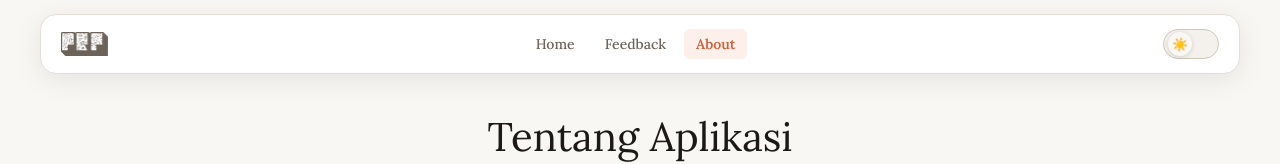
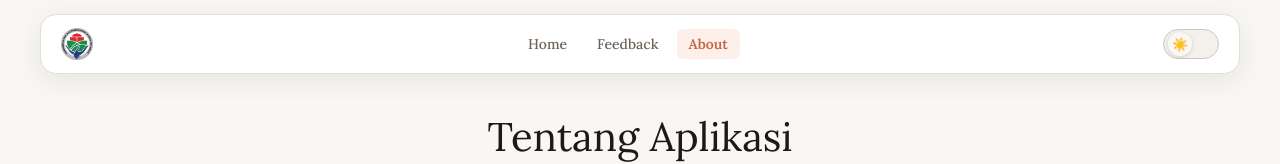
Before and after one commit to dendyadinirwana/kang-event, a React (Vite) app: page /about in a window 1280 px wide. Shown: the top 164 px of the page. Built offline with nearby package versions, Linux system fonts and the light colour scheme.

Commit message:
feat: update navbar logo to Kemendesa and adjust sizing

```diff
--- a/src/components/AppHeader.jsx
+++ b/src/components/AppHeader.jsx
@@ -2,7 +2,7 @@ import { useState, useEffect, startTransition } from 'react';
 import { Link, useLocation } from 'react-router-dom';
 import { Home, MessageSquare, Info, SunMoon } from 'lucide-react';
 import ThemeToggle from './ThemeToggle';
-import logoPrp from '../assets/logo-prp.png';
+import logoKemendespdt from '../assets/logo-kemendespdt.png';
 
 const navLinks = [
     { name: 'Home', path: '/', icon: <Home size={18} strokeWidth={1.5} /> },
@@ -35,7 +35,7 @@ export default function AppHeader() {
                 {/* Logo */}
                 <div className="header-left">
                     <Link to="/" className="header-logo-link">
-                        <img src={logoPrp} alt="PRP Logo" className="header-logo" />
+                        <img src={logoKemendespdt} alt="Kementerian Desa Logo" className="header-logo" />
                     </Link>
                 </div>
 
--- a/src/index.css
+++ b/src/index.css
@@ -173,7 +173,7 @@
     }
 
     .header-logo {
-      height: 24px;
+      height: 32px;
       width: auto;
     }
 
```
Also changed, not shown: src/assets/logo-kemendespdt.png (added), 1 other file (tests, documents, lock files or other folders).
